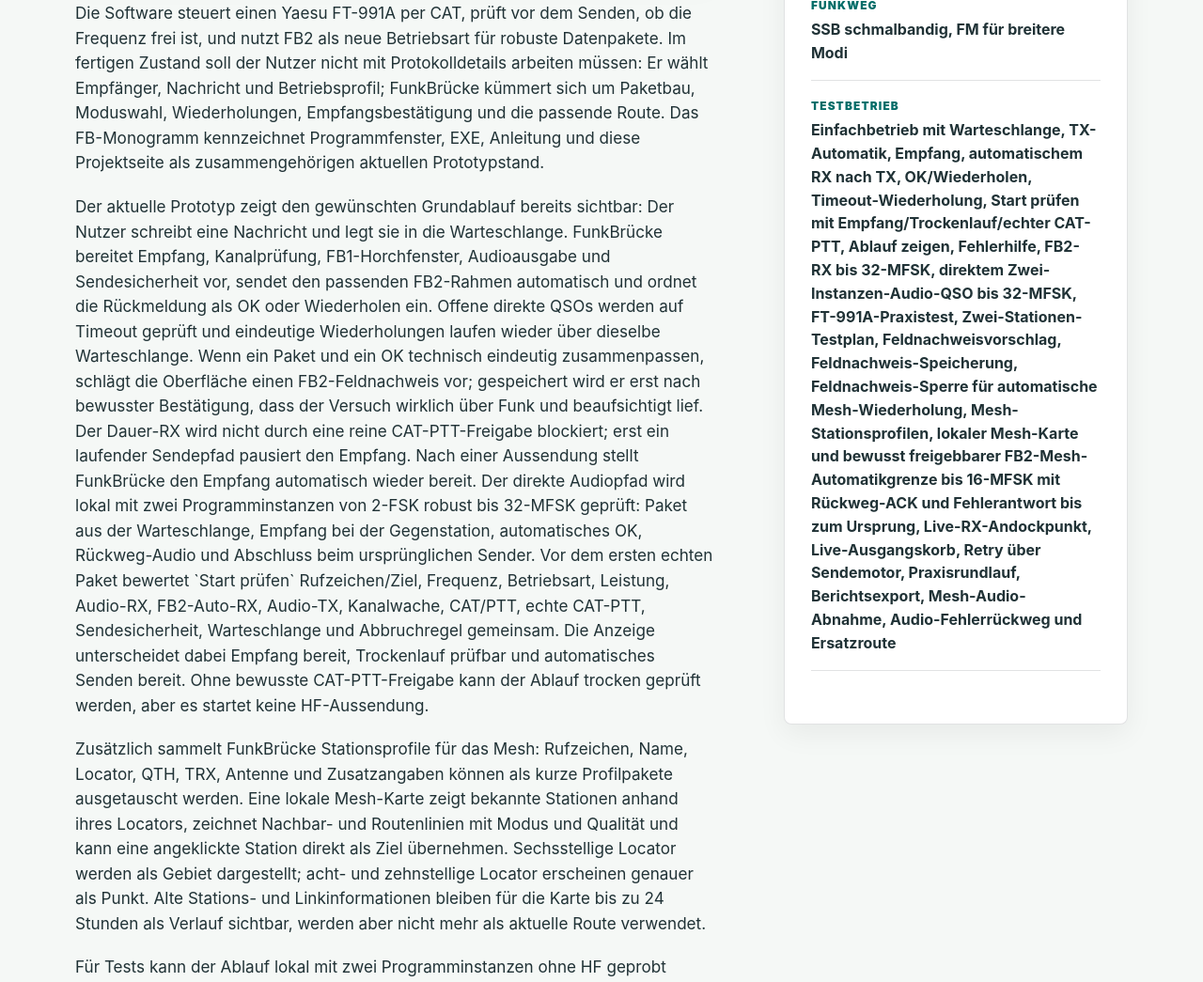
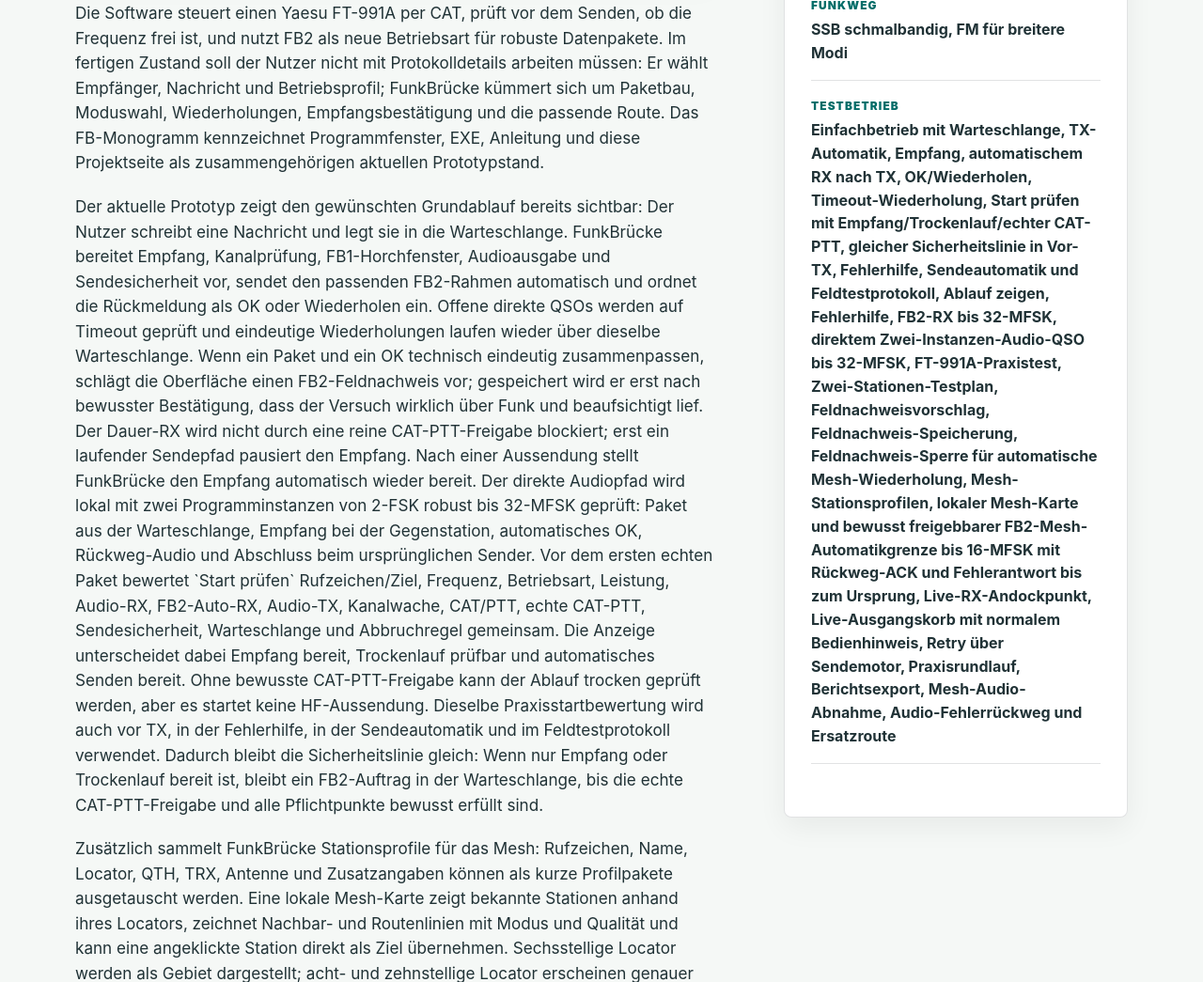
Before and after one commit to DO1FFE/do1ffe-webseite, a Flask app: page /Funkbruecke in a window 1280 px wide. Shown: the part 1267-2312 px from the top of the page at 94% size. Run offline with Flask 3, Linux system fonts and the light colour scheme.

Commit message:
Aktualisiere FunkBrücke-Seite auf v0.9.256

```diff
--- a/app.py
+++ b/app.py
@@ -62,7 +62,7 @@ FUNKBRUECKE_DOWNLOAD_ARTEFAKTE = [
         "titel": "Bedienungsanleitung",
         "dateiname": "FunkBruecke-Bedienungsanleitung-latest.pdf",
         "typ": "PDF",
-        "beschreibung": "Kurzer Einstieg mit echten Programmansichten, FB1-Live-RX, FB2-Auto-RX, Warteschlange, Start prüfen mit Empfang/Trockenlauf/echter CAT-PTT, gehärteter Sendeautomatik, automatischem RX nach TX, Auto-OK, direkter Audio-QSO-Kette von 2-FSK bis 32-MFSK, FB2-Mesh-Automatikgrenze bis 16-MFSK, Rückweg-ACK, Fehlerantwort bis zum Ursprung, Feldnachweis-Sperre für automatische Mesh-Wiederholungen, 6-Hop-Praxisrundlauf, Mesh-Audio-Abnahme, Live-RX-Andockpunkt, Gesprächszustand, RX-Sortierung und wichtigsten Handgriffen.",
+        "beschreibung": "Kurzer Einstieg mit echten Programmansichten, FB1-Live-RX, FB2-Auto-RX, Warteschlange, Start prüfen mit Empfang/Trockenlauf/echter CAT-PTT, gleicher Sicherheitslinie in Vor-TX, Fehlerhilfe, Sendeautomatik und Feldtestprotokoll, automatischem RX nach TX, Auto-OK, direkter Audio-QSO-Kette von 2-FSK bis 32-MFSK, FB2-Mesh-Automatikgrenze bis 16-MFSK, Rückweg-ACK, Fehlerantwort bis zum Ursprung, Feldnachweis-Sperre für automatische Mesh-Wiederholungen, 6-Hop-Praxisrundlauf, Mesh-Audio-Abnahme, normalen Mesh-Live-Bedienhinweisen, Live-RX-Andockpunkt, Gesprächszustand, RX-Sortierung und wichtigsten Handgriffen.",
         "primär": False,
     },
     {
@@ -79,7 +79,7 @@ FUNKBRUECKE_DOWNLOAD_ARTEFAKTE = [
         "titel": "FB2-Übertragung",
         "dateiname": "FB2-Uebertragung.md",
         "typ": "Markdown",
-        "beschreibung": "Technischer Stand zur FB2-Modulation, Paketübertragung, Praxisstartstufe, echter CAT-PTT, Gesprächszustand, RX-Härtung, RX-Sortierung, FB2-Auto-RX mit Audiopufferprüfung, geprüfter Warteschlangen-Sendeautomatik, automatischem RX nach TX, direkter Audio-QSO-Kette von 2-FSK bis 32-MFSK, Timeout-Wiederholung, FB2-Mesh-Automatikgrenze bis 16-MFSK, Ende-zu-Ende-Zustellbestätigung, Fehlerantwort, Feldnachweis-Sperre für automatische Wiederholung und Ersatzroute, 6-Hop-Praxisrundlauf, Mesh-Audio-Abnahme, Live-RX-Andockpunkt und Ersatzroute.",
+        "beschreibung": "Technischer Stand zur FB2-Modulation, Paketübertragung, Praxisstartstufe, echter CAT-PTT, gemeinsamer Sicherheitslinie für Vor-TX, Fehlerhilfe, Sendeautomatik und Feldtestprotokoll, Gesprächszustand, RX-Härtung, RX-Sortierung, FB2-Auto-RX mit Audiopufferprüfung, geprüfter Warteschlangen-Sendeautomatik, automatischem RX nach TX, direkter Audio-QSO-Kette von 2-FSK bis 32-MFSK, Timeout-Wiederholung, FB2-Mesh-Automatikgrenze bis 16-MFSK, Ende-zu-Ende-Zustellbestätigung, Fehlerantwort, Feldnachweis-Sperre für automatische Wiederholung und Ersatzroute, 6-Hop-Praxisrundlauf, Mesh-Audio-Abnahme, Live-RX-Andockpunkt, normalen Mesh-Live-Bedienhinweisen und Ersatzroute.",
         "primär": False,
     },
     {
--- a/templates/funkbruecke.html
+++ b/templates/funkbruecke.html
@@ -69,7 +69,12 @@
       CAT/PTT, echte CAT-PTT, Sendesicherheit, Warteschlange und Abbruchregel gemeinsam.
       Die Anzeige unterscheidet dabei Empfang bereit, Trockenlauf prüfbar und
       automatisches Senden bereit. Ohne bewusste CAT-PTT-Freigabe kann der Ablauf
-      trocken geprüft werden, aber es startet keine HF-Aussendung.
+      trocken geprüft werden, aber es startet keine HF-Aussendung. Dieselbe
+      Praxisstartbewertung wird auch vor TX, in der Fehlerhilfe, in der
+      Sendeautomatik und im Feldtestprotokoll verwendet. Dadurch bleibt die
+      Sicherheitslinie gleich: Wenn nur Empfang oder Trockenlauf bereit ist, bleibt
+      ein FB2-Auftrag in der Warteschlange, bis die echte CAT-PTT-Freigabe und alle
+      Pflichtpunkte bewusst erfüllt sind.
     </p>
     <p>
       Zusätzlich sammelt FunkBrücke Stationsprofile für das Mesh: Rufzeichen, Name,
@@ -109,7 +114,11 @@
       Warteschlange gelegt: zuerst erneut über den Primärweg, danach bei Bedarf über
       eine unabhängige Ersatzroute. Ohne vollständige Hin- und Rückweg-Feldnachweise
       sperrt FunkBrücke automatische Wiederholungen und Ersatzrouten; dann wird die
-      Route angezeigt, aber nicht selbstständig erneut gesendet.
+      Route angezeigt, aber nicht selbstständig erneut gesendet. Der
+      FB2-Mesh-Live-Ausgangskorb beginnt deshalb mit einem normalen Bedienhinweis:
+      Entweder wartet die Automatik weiter, sie bleibt bis zu vollständigen
+      Feldnachweisen stehen, sie nutzt eine Ersatzroute oder sie stoppt den Auftrag
+      mit Fehlerantwort.
     </p>
     <p>
       Das Mesh-Prinzip ist der Kern für den späteren Ausbau: Jede Station soll nicht nur
@@ -131,7 +140,7 @@
       <div><dt>Funkgerät</dt><dd>Yaesu FT-991A</dd></div>
       <div><dt>Betriebsart</dt><dd>FB2 senden/empfangen mit Modusleiter bis 32-MFSK, Planung bis OFDM</dd></div>
       <div><dt>Funkweg</dt><dd>SSB schmalbandig, FM für breitere Modi</dd></div>
-      <div><dt>Testbetrieb</dt><dd>Einfachbetrieb mit Warteschlange, TX-Automatik, Empfang, automatischem RX nach TX, OK/Wiederholen, Timeout-Wiederholung, Start prüfen mit Empfang/Trockenlauf/echter CAT-PTT, Ablauf zeigen, Fehlerhilfe, FB2-RX bis 32-MFSK, direktem Zwei-Instanzen-Audio-QSO bis 32-MFSK, FT-991A-Praxistest, Zwei-Stationen-Testplan, Feldnachweisvorschlag, Feldnachweis-Speicherung, Feldnachweis-Sperre für automatische Mesh-Wiederholung, Mesh-Stationsprofilen, lokaler Mesh-Karte und bewusst freigebbarer FB2-Mesh-Automatikgrenze bis 16-MFSK mit Rückweg-ACK und Fehlerantwort bis zum Ursprung, Live-RX-Andockpunkt, Live-Ausgangskorb, Retry über Sendemotor, Praxisrundlauf, Berichtsexport, Mesh-Audio-Abnahme, Audio-Fehlerrückweg und Ersatzroute</dd></div>
+      <div><dt>Testbetrieb</dt><dd>Einfachbetrieb mit Warteschlange, TX-Automatik, Empfang, automatischem RX nach TX, OK/Wiederholen, Timeout-Wiederholung, Start prüfen mit Empfang/Trockenlauf/echter CAT-PTT, gleicher Sicherheitslinie in Vor-TX, Fehlerhilfe, Sendeautomatik und Feldtestprotokoll, Ablauf zeigen, Fehlerhilfe, FB2-RX bis 32-MFSK, direktem Zwei-Instanzen-Audio-QSO bis 32-MFSK, FT-991A-Praxistest, Zwei-Stationen-Testplan, Feldnachweisvorschlag, Feldnachweis-Speicherung, Feldnachweis-Sperre für automatische Mesh-Wiederholung, Mesh-Stationsprofilen, lokaler Mesh-Karte und bewusst freigebbarer FB2-Mesh-Automatikgrenze bis 16-MFSK mit Rückweg-ACK und Fehlerantwort bis zum Ursprung, Live-RX-Andockpunkt, Live-Ausgangskorb mit normalem Bedienhinweis, Retry über Sendemotor, Praxisrundlauf, Berichtsexport, Mesh-Audio-Abnahme, Audio-Fehlerrückweg und Ersatzroute</dd></div>
     </dl>
   </aside>
 </section>
@@ -260,6 +269,9 @@
       Dabei geht es um einen überprüfbaren Automatiklauf: Nachricht einreihen, Kanalwache
       beachten, automatisch senden, Gegenstation empfangen lassen, OK oder Wiederholen
       zurückführen, nach TX wieder auf Empfang gehen und den Gesprächszustand abschließen.
+      Start prüfen, Vor-TX-Prüfung, Fehlerhilfe, Sendeautomatik und Feldtestprotokoll
+      nutzen dieselbe Sicherheitslinie. Ein Auftrag bleibt deshalb geordnet in der
+      Warteschlange, wenn nur Empfang bereit oder nur Trockenlauf prüfbar ist.
       Ein eigener Zwei-Stationen-Testplan beschreibt Rollen, Voraussetzungen,
       Abbruchkriterien und Protokollpunkte. Vor einem echten Funkversuch kann derselbe
       Ablauf über lokale geschützte Austauschdateien oder als kompletter Audio-QSO-Lauf
@@ -289,7 +301,9 @@
       Rückweg-ACKs schließen den Auftrag, Timeouts erzeugen bei passender Freigabe einen
       FB2-Mesh-Retry zuerst über Primär-Hop und danach über Ersatz-Hop. Wenn ein Relais
       nicht weiterleiten kann, läuft eine FB2-Mesh-Fehlerantwort zurück zum Ursprung und
-      stoppt den Auftrag nachvollziehbar.
+      stoppt den Auftrag nachvollziehbar. Vor den technischen Details steht ein
+      normaler Bedienhinweis, damit klar bleibt, ob die Automatik wartet, wegen
+      Feldnachweisen stehen bleibt, eine Ersatzroute nutzt oder den Fehler zurückmeldet.
     </p>
   </article>
   <aside class="fact-panel reveal">
@@ -322,7 +336,7 @@
       Berichtsexport, Lastprüfung, direkter Audio-QSO-Abnahme bis 32-MFSK, Mesh-Audio-Abnahme,
       Audio-Fehlerrückweg, Live-RX-Andockpunkt und Dokumentation. Die wichtigsten
       Einstellungen liegen oben in der Menüzeile; im Einfachbetrieb führen Hauptleiste,
-      Start prüfen mit Praxisstartstufe, Automatik prüfen und die FB2-Karte durch Einreihen, Prüfung, Senden, Empfangen
+      Start prüfen mit Praxisstartstufe, Sicherheitslinie, Automatik prüfen und die FB2-Karte durch Einreihen, Prüfung, Senden, Empfangen
       und Antworten.
     </p>
   </div>
@@ -343,7 +357,7 @@
     </figure>
     <figure class="reveal">
       <img src="{{ url_for('static', filename='assets/funkbruecke-fb2-test-tx.png') }}" alt="Markierter Bereich für FB2 senden und empfangen">
-      <figcaption>FB2 senden/empfangen und Mesh-Praxis: RX starten, Nachricht einreihen, Sendeautomatik prüfen, Rückweg-ACK oder Fehlerantwort beobachten, Feldnachweise speichern oder laden, FB2-Mesh-Live prüfen, Praxisbericht exportieren und Audio-Abnahme prüfen; Technik und Diagnose bleiben für Nachweise und Fehlersuche erreichbar.</figcaption>
+      <figcaption>FB2 senden/empfangen und Mesh-Praxis: RX starten, Nachricht einreihen, Sendeautomatik prüfen, gleiche Sicherheitslinie beachten, Rückweg-ACK oder Fehlerantwort beobachten, Feldnachweise speichern oder laden, FB2-Mesh-Live mit normalem Bedienhinweis prüfen, Praxisbericht exportieren und Audio-Abnahme prüfen; Technik und Diagnose bleiben für Nachweise und Fehlersuche erreichbar.</figcaption>
     </figure>
     <figure class="reveal">
       <img src="{{ url_for('static', filename='assets/funkbruecke-mesh-karte.png') }}" alt="Markierte Mesh-Karte mit Stationen, Locator, Linkmodus und Stationsliste">
@@ -425,7 +439,10 @@
       Zwei-Fenster-Rundlauf mit Abnahme und Schrittliste, den direkt bedienbaren
       FB2-Gesprächsblock mit nachgeordneter Technikdiagnose, den erweiterten
       FT-991A-Praxistest mit Fokusblock und eine geführte Zwei-Stationen-Versuchsvorbereitung
-      mit Pflichtnachweisen. Der normale FB2-Bereich kann nach einem passenden Paket-/OK-Paar
+      mit Pflichtnachweisen. Vor-TX, Fehlerhilfe, Sendeautomatik und Feldtestprotokoll
+      verwenden dieselbe Praxisstartbewertung und Sicherheitslinie; ohne echte
+      CAT-PTT-Freigabe bleibt ein Auftrag sichtbar in der Warteschlange, statt
+      unklar zu senden. Der normale FB2-Bereich kann nach einem passenden Paket-/OK-Paar
       einen Feldnachweisvorschlag anzeigen. Ein gespeicherter FB2-Feldnachweis zählt für Mesh erst, wenn
       er ein echtes, abgeschlossenes und testleiterbestätigtes QSO zur nächsten
       Nachbarstation belegt. Für fremde FB2-Ziele zeigt die Mesh-Freigabekette zusätzlich,
@@ -442,7 +459,8 @@
       denselben Ablauf über 2-FSK robust, 4-FSK, 8-FSK und 16-MFSK.
       Wenn ein Hop trotz Freigabe nicht bestätigt wird, zeigt der Live-Ausgangskorb
       Warten, ACK-Timeout, Ersatzroute oder Fehlerantwort an und legt eine freigegebene
-      Wiederholung wieder in die normale TX-Warteschlange.
+      Wiederholung wieder in die normale TX-Warteschlange. Der erste Text ist dabei ein
+      normaler Bedienhinweis; die technischen Gründe bleiben darunter nachvollziehbar.
       Im Mesh helfen Nachbarstationen, die schnellste und zuverlässigste Übertragung
       passend zur aktuellen Verbindung auszuwählen.
     </p>
@@ -459,6 +477,8 @@
       <li>FB2 senden/empfangen zeigt den Hintergrundzustand für RX, Auftrag, Antwort, laufende Sendung, offene Antwort und Timeout.</li>
       <li>Der direkte Audio-QSO-Nachweis prüft Paket und Auto-OK von 2-FSK robust bis 32-MFSK.</li>
       <li>Start prüfen trennt Empfang bereit, Trockenlauf prüfbar und echtes automatisches Senden mit bewusster CAT-PTT-Freigabe.</li>
+      <li>Vor-TX, Fehlerhilfe, Sendeautomatik und Feldtestprotokoll nutzen dieselbe Sicherheitslinie.</li>
+      <li>Wenn nur Empfang oder Trockenlauf bereit ist, bleibt der FB2-Auftrag in der Warteschlange.</li>
       <li>Der Zwei-Fenster-Rundlauf meldet laufend, bestanden oder fehlgeschlagen.</li>
       <li>Der FT-991A-Praxistest führt bis FB2-Trockenauftrag, Fokusblock und Protokoll.</li>
       <li>Der Feldversuch zeigt sieben Pflichtnachweise vor dem ersten echten Zwei-Stationen-Test.</li>
@@ -471,6 +491,7 @@
       <li>FB2-Mesh-Live zeigt die Automatikgrenze bis 16-MFSK; breitere Modi bleiben Labor- oder manuelle Feldfreigabestufen.</li>
       <li>FB2-Mesh-Zustellbestätigungen laufen über denselben Freigabepfad zurück bis zum Ursprung.</li>
       <li>Der FB2-Mesh-Live-Ausgangskorb zeigt Rückweg-ACK, ACK-Timeout, Ersatzroute, Fehlerantwort und Wiederholung.</li>
+      <li>Der FB2-Mesh-Live-Ausgangskorb beginnt mit einem normalen Bedienhinweis vor den technischen Details.</li>
       <li>Der 6-Hop-Praxisrundlauf prüft Hinweg, Zielzustellung, Rückweg-ACK und Abschluss am Ursprung.</li>
       <li>Ein Praxisbericht kann exportiert werden; die Lastprüfung bewertet offene Mesh-Aufträge im Hintergrund.</li>
       <li>Die Mesh-Audio-Abnahme prüft denselben Ablauf über 2-FSK robust, 4-FSK, 8-FSK und 16-MFSK.</li>
```
Also changed, not shown: tests/test_routen.py (+6 -1 lines), static/assets/funkbruecke-fb2-test-tx.png, static/assets/funkbruecke-mesh-karte.png.
